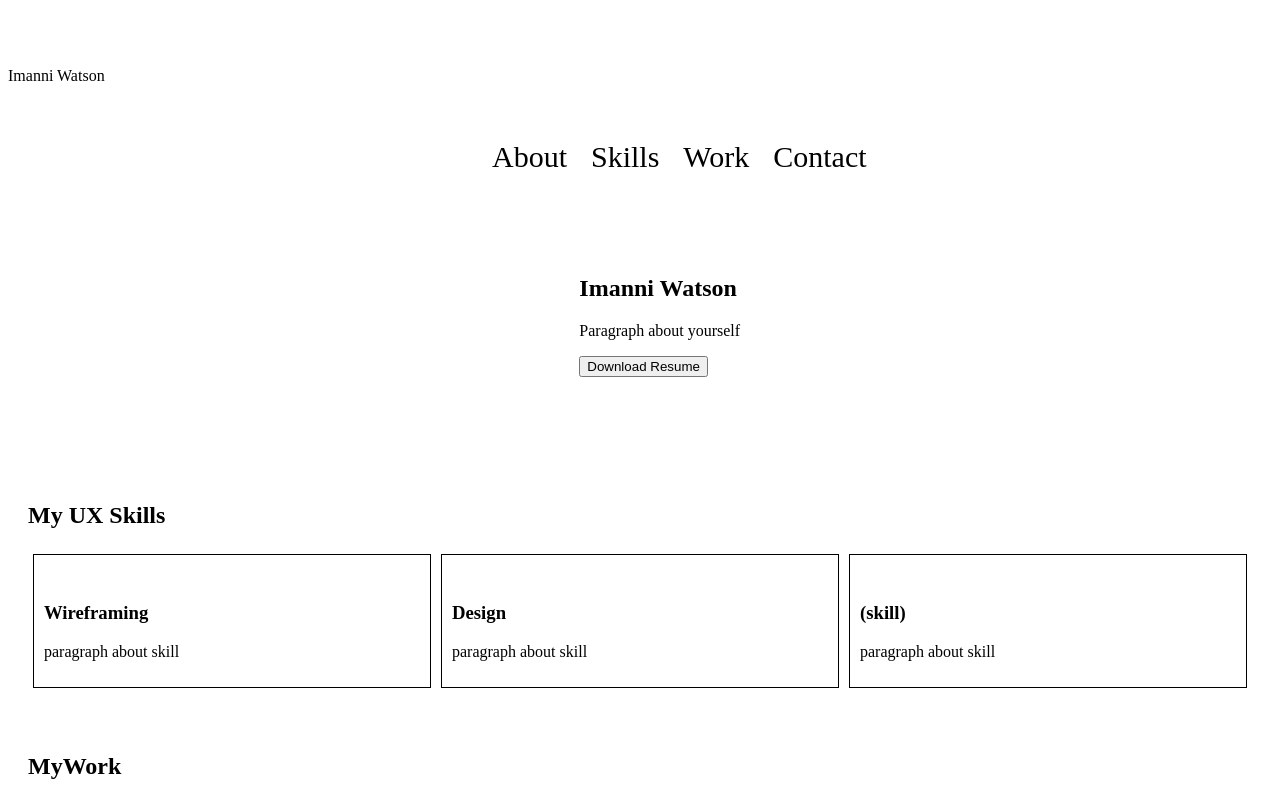
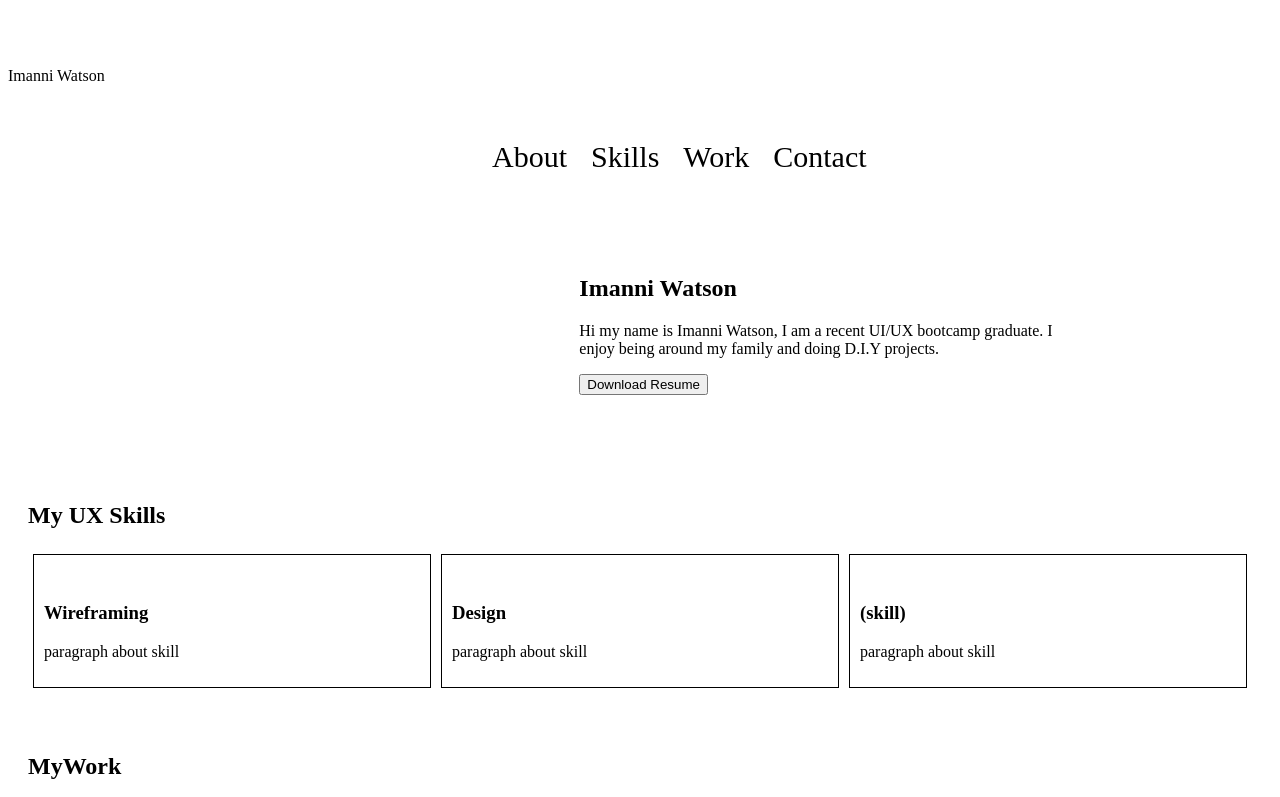
Before and after one commit to Imanni012/UX_UI_HW_18, a plain HTML site: page index.html in a window 1280 px wide. Shown: the top 797 px of the page. Drawn offline with Linux system fonts and the light colour scheme.

Commit message:
Added Bio

```diff
--- a/index.html
+++ b/index.html
@@ -26,7 +26,10 @@
     <div class="content">
         <img>
         <h1>Imanni Watson</h1>
-        <p>Paragraph about yourself</p>
+        <p>Hi my name is Imanni Watson, I am a recent
+           UI/UX bootcamp graduate. I enjoy being around my family
+           and doing D.I.Y projects.
+        </p>
         <button>Download Resume</button>
     </div>
 </section>
```
